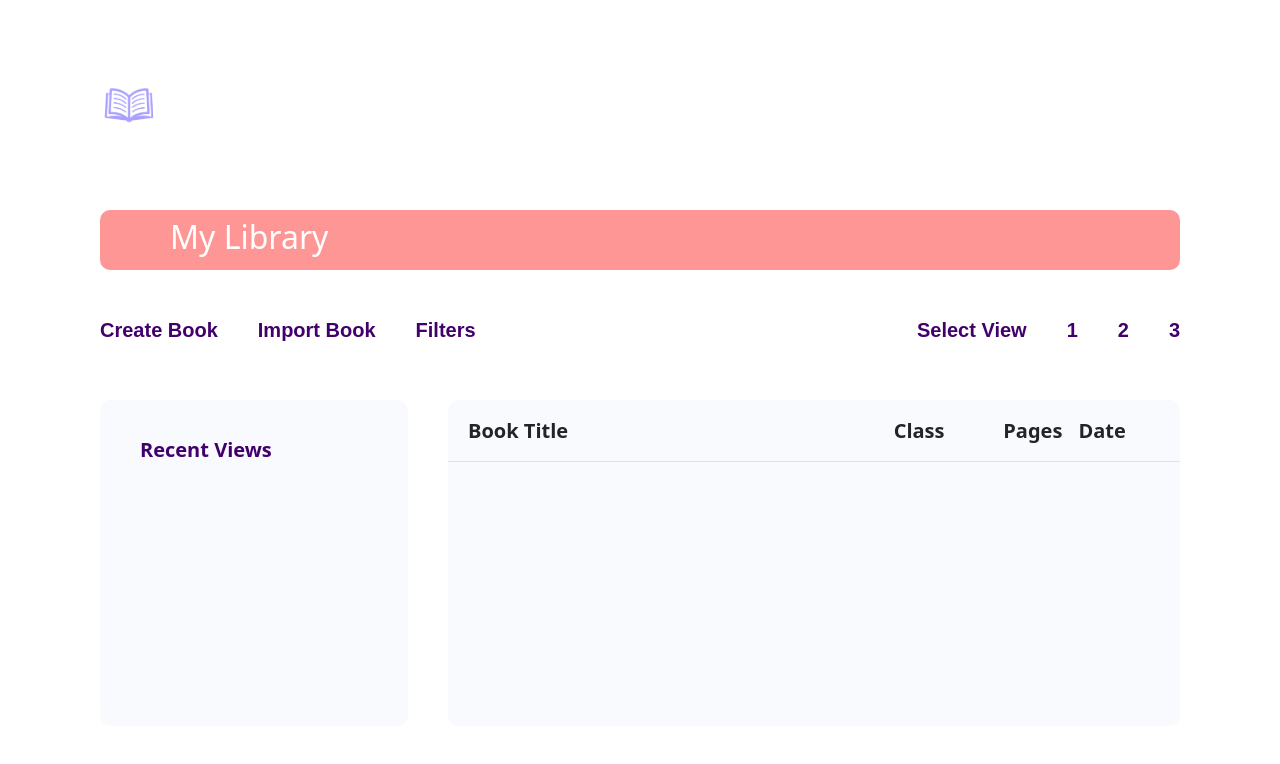
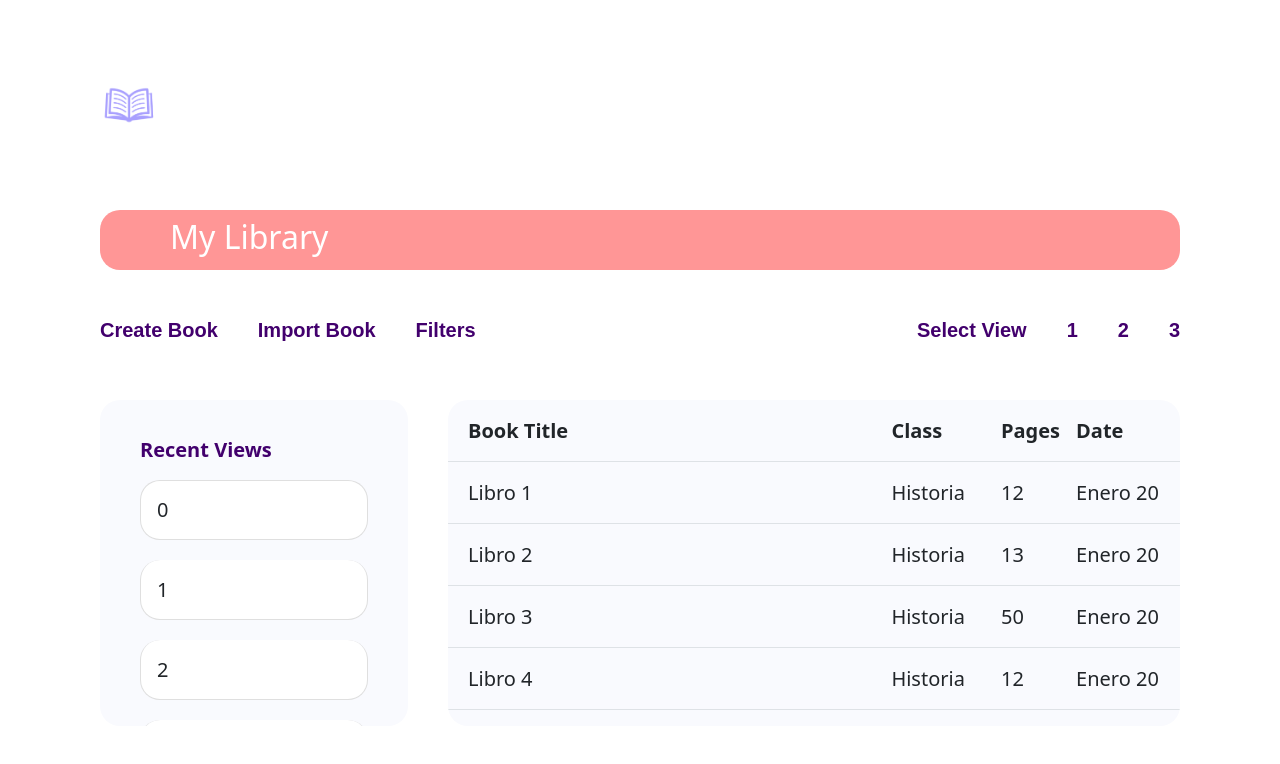
Before and after one commit to Funread/funread, a React (Create React App) app in the folder frontend/: page / in a window 1280 px wide. Shown: the top 764 px of the page. Built offline with nearby package versions, Linux system fonts and the light colour scheme.

Commit message:
FR-134 Comentarios agregados a las funciones de MyLibrary

```diff
--- a/frontend/src/Components/MyLibrary/MyLibrary.css
+++ b/frontend/src/Components/MyLibrary/MyLibrary.css
@@ -9,7 +9,7 @@
   color: white;
   font-size: 60px;
   padding: 8px 0;
-  border-radius: 10px;
+  border-radius: 20px;
 }
 
 h2 {
@@ -51,7 +51,7 @@ h2 {
   padding: 40px;
   line-height: 20px;
   background-color: #f9fafe;
-  border-radius: 10px;
+  border-radius: 20px;
   flex-direction: column;
   overflow-y: auto;
 }
@@ -69,14 +69,14 @@ h2 {
   font-size: 20px;
   margin-left: 40px;
   background-color: #f9fafe;
-  border-radius: 10px;
+  border-radius: 20px;
   overflow-y: auto;
 }
 
 .recent-views .list-group-item {
   height: 60px;
   margin-top: 20px;
-  border-radius: 10px !important;
+  border-radius: 20px !important;
   font-size: 20px;
   display: inline-flex;
   align-items: center;
@@ -103,7 +103,7 @@ h2 {
   width: 192px;
   height: 185px;
   padding: 10px;
-  border-radius: 10px;
+  border-radius: 20px;
 }
 
 .my-library-all-books-view-3 {
@@ -120,7 +120,7 @@ h2 {
 
 .large-book-card {
   height: 406px;
-  border-radius: 10px;
+  border-radius: 20px;
   padding-bottom: 10px;
   margin: 0 20px 0 20px;
   text-align: center;
@@ -154,14 +154,13 @@ h2 {
 ::-webkit-scrollbar-track {
   -webkit-box-shadow: inset 0 0 6px rgba(0, 0, 0, 0.3);
   box-shadow: inset 0 0 6px rgba(0, 0, 0, 0.3);
-  border-radius: 10px;
+  border-radius: 20px;
   border-top-left-radius: 0;
   border-bottom-left-radius: 0;
 }
 
 ::-webkit-scrollbar-thumb {
-  border-radius: 10px;
-  border-radius: 10px;
+  border-radius: 20px;
   border-top-left-radius: 0;
   border-bottom-left-radius: 0;
   -webkit-box-shadow: inset 0 0 6px rgba(0, 0, 0, 0.3);
@@ -177,7 +176,7 @@ h2 {
 
   .large-book-card {
     height: 246px;
-    border-radius: 10px;
+    border-radius: 20px;
     padding-bottom: 10px;
     margin: 0 10px 0 10px;
     text-align: center;
--- a/frontend/src/Components/MyLibrary/MyLibrary.jsx
+++ b/frontend/src/Components/MyLibrary/MyLibrary.jsx
@@ -10,13 +10,16 @@ import "swiper/css";
 import "swiper/css/navigation";
 import logo from "../../placeholderBook.jpg";
 
+/**
+ * Function MyLibrary:
+ * @param {*} props Información de los libros vistos recientemente por el usuario y los libros del usuario.
+ *
+ * Componente MyLibrary.
+ */
 function MyLibrary(props) {
   const [myView, setMyView] = useState("1");
-  const arr = [
-    /*0, 1, 2, 3, 4, 5, 6, 7*/
-  ];
+  const arr = [0, 1, 2, 3, 4, 5, 6, 7];
   const booksList = [
-    /*
     { name: "Libro 1", type: "Historia", pages: "12", date: "Enero 20" },
     { name: "Libro 2", type: "Historia", pages: "13", date: "Enero 20" },
     { name: "Libro 3", type: "Historia", pages: "50", date: "Enero 20" },
@@ -31,13 +34,24 @@ function MyLibrary(props) {
     { name: "Libro 12", type: "Historia", pages: "785", date: "Enero 21" },
     { name: "Libro 13", type: "Historia", pages: "785", date: "Enero 21" },
     { name: "Libro 14", type: "Historia", pages: "785", date: "Enero 21" },
-*/
   ];
 
+  /**
+   * Function changeView:
+   * @param {*} view Número de vista a la que se desea cambiar.
+   *
+   * Cambia la vista (entre 3 opciones) de los libros del usuarios.
+   */
   function changeView(view) {
     setMyView(view);
   }
 
+  /**
+   * Function setRecentViews:
+   * @param {*} userRecentViews Libros vistos recientemente por el usuario.
+   *
+   * Si el usuario ha visto libros recientemente, los agrega a una lista y la regresa para mostrarla en pantalla.
+   */
   function setRecentViews(userRecentViews) {
     const recentViewsList = [];
 
@@ -52,7 +66,11 @@ function MyLibrary(props) {
     return recentViewsList;
   }
 
-  function View1() {
+  /**
+   * Function firstView:
+   * Vista 1: Contiene la vista con la tabla de datos de los libros del usuario.
+   */
+  function firstView() {
     return (
       <div className="my-library-all-books-view-1">
         <Table className="books-table">
@@ -70,6 +88,13 @@ function MyLibrary(props) {
     );
   }
 
+  /**
+   * Function setBooksTableData:
+   * @param {*} data Lista/Objeto con la información de los libros del usuario.
+   *
+   * Agrega la información de los libros del usuario a la tabla de datos.
+   * Posteriormente la regresa como una lista para mostrar la información en pantalla (vista 1).
+   */
   function setBooksTableData(data) {
     const booksList = [];
 
@@ -89,7 +114,11 @@ function MyLibrary(props) {
     return booksList;
   }
 
-  function View2() {
+  /**
+   * Function secondView:
+   * Vista 2: Contiene la vista con las tarjetas pequeñas (imagen y nombre de libro) de los libros del usuario.
+   */
+  function secondView() {
     return (
       <div className="my-library-all-books-view-2">
         {setSmallBookCardsData(booksList)}
@@ -97,6 +126,13 @@ function MyLibrary(props) {
     );
   }
 
+  /**
+   * Function setSmallBookCardsData:
+   * @param {*} data Lista/Objeto con la información de los libros del usuario.
+   *
+   * Agrega la información de los libros del usuario a tarjetas pequeñas con imagen y nombre  del libro.
+   * Posteriormente las regresa como una lista para mostrar la información en pantalla (vista 2).
+   */
   function setSmallBookCardsData(data) {
     const booksList = [];
 
@@ -122,7 +158,11 @@ function MyLibrary(props) {
     return booksList;
   }
 
-  function View3() {
+  /**
+   * Function thirdView:
+   * Vista 3: Contiene la vista con las tarjetas grandes (imagen, nombre de libro y tipo) de los libros del usuario.
+   */
+  function thirdView() {
     return (
       <div className="my-library-all-books-view-3">
         <div className="swiper-books">
@@ -142,6 +182,13 @@ function MyLibrary(props) {
     );
   }
 
+  /**
+   * Function setLargeBookCardsData:
+   * @param {*} data Lista/Objeto con la información de los libros del usuario.
+   *
+   * Agrega la información de los libros del usuario a tarjetas grandes con imagen, nombre y tipo del libro.
+   * Posteriormente las regresa como una lista para mostrar la información en pantalla (vista 3).
+   */
   function setLargeBookCardsData(data) {
     const booksList = [];
 
@@ -230,7 +277,11 @@ function MyLibrary(props) {
             </ListGroup>
           </div>
           <div className="my-library-all-books">
-            {myView === "1" ? View1() : myView === "2" ? View2() : View3()}
+            {myView === "1"
+              ? firstView()
+              : myView === "2"
+              ? secondView()
+              : thirdView()}
           </div>
         </div>
       </div>
```
